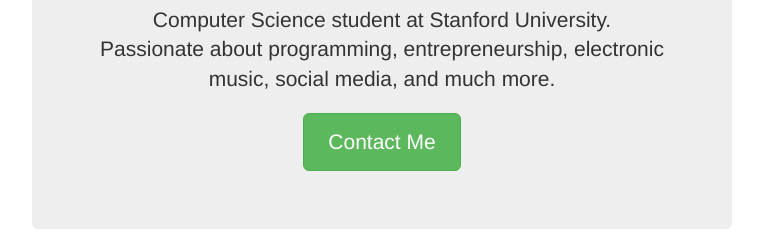
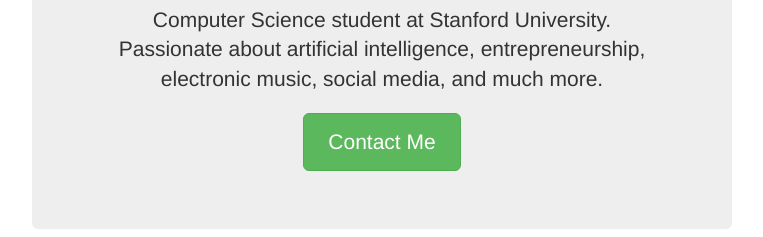
Before and after one commit to afgiel/personal_site, a website: page public/index.html in a window 1280 px wide. Shown: the part 246-483 px from the top of the page, without its empty margins (258-1021 px from the left). Drawn offline with Linux system fonts and the light colour scheme.

Commit message:
added .gitignore and changed index

```diff
--- a/public/index.html
+++ b/public/index.html
@@ -38,7 +38,7 @@
 
       <div class="jumbotron">
         <h1>Andrew Giel</h1>
-        <p class="lead"> Computer Science student at Stanford University.</br>Passionate about programming, entrepreneurship, electronic music, social media, and much more.</p>
+        <p class="lead"> Computer Science student at Stanford University.</br>Passionate about artificial intelligence, entrepreneurship, electronic music, social media, and much more.</p>
         <p><a class="btn btn-lg btn-success" href="mailto:agiel@cs.stanford.edu">Contact Me</a></p>
       </div>
 
```
Also changed, not shown: 1 other file.
